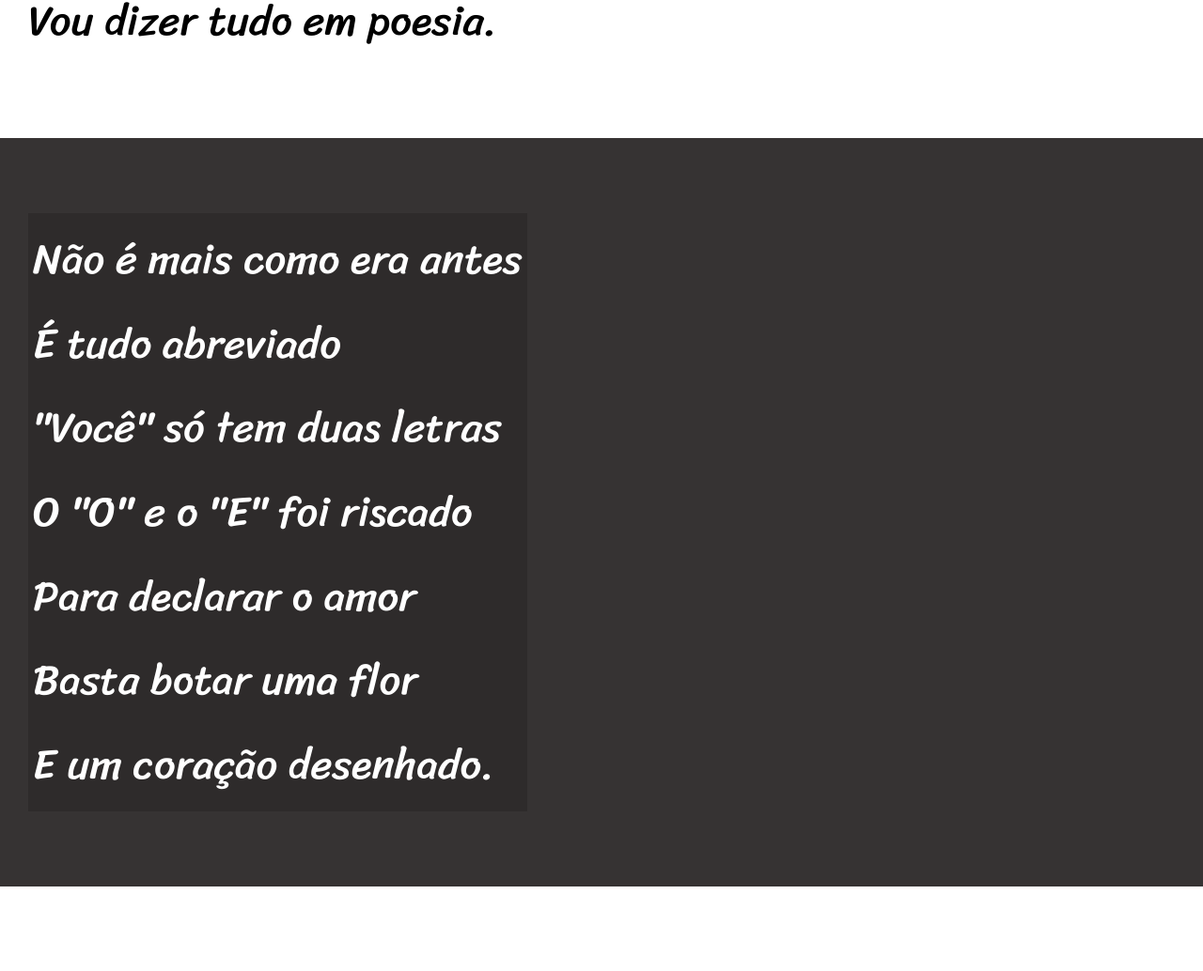
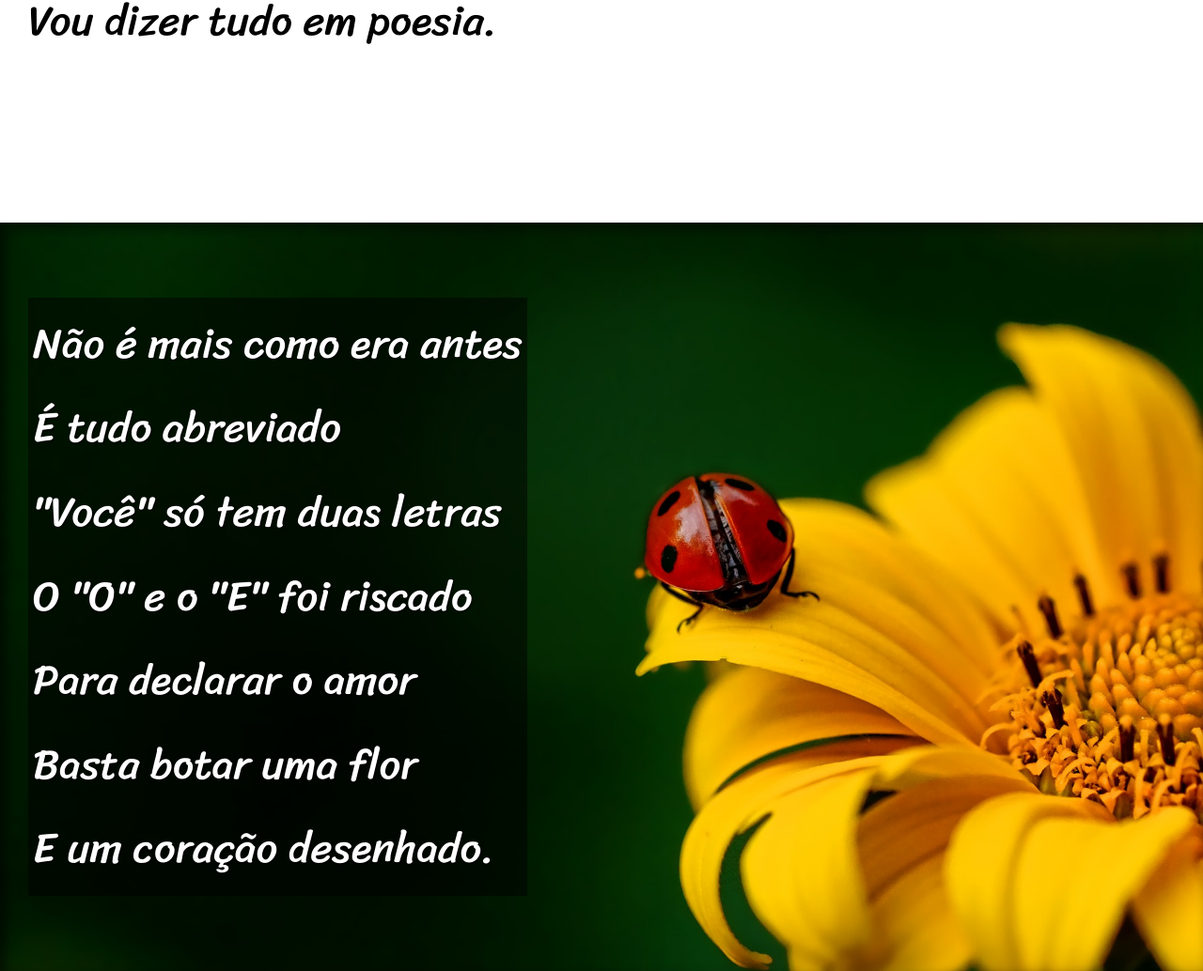
Before and after one commit to RafaelMassuco/HTML_CSS, a plain HTML site: page desafios/desafio012/index.html in a window 1280 px wide. Shown: the part 870-1904 px from the top of the page at 94% size. Drawn offline with Linux system fonts and the light colour scheme.

Commit message:
Finished

```diff
--- a/desafios/desafio012/index.html
+++ b/desafios/desafio012/index.html
@@ -23,7 +23,7 @@
             Vou dizer tudo em poesia.
         </p>
     </section>
-    <section class="imagem">
+    <section class="imagem" id="img01">
         <p>
             Não é mais como era antes <br>
             É tudo abreviado <br>
@@ -54,7 +54,7 @@
             Decifre esse rabisco.
         </p>
     </section>
-    <section class="imagem">
+    <section class="imagem" id="img02">
         <p>
             Tenho saudade das cartas <br>
             Escritas com a própria mão <br>
--- a/desafios/desafio012/style.css
+++ b/desafios/desafio012/style.css
@@ -56,6 +56,10 @@ section {
     font-size: 3.5vw;
 }
 
+section > p {
+    padding-bottom: 2em;
+}
+
 section.normal {
     background-color: white;
     color: black;
@@ -64,12 +68,25 @@ section.normal {
 section.imagem {
     background-color: rgb(54, 51, 51);
     color: white;
+    box-shadow: inset 6px 6px 13px 0px rgba(0, 0, 0, 0.596);
+    background-size: cover;
+    background-attachment: fixed;
 }
 
 section.imagem > p {
     padding: 5px;
     display: inline-block;
-    background-color: rgba(0, 0, 0, 0.158);
+    background-color: rgba(0, 0, 0, 0.507);
+    text-shadow: 1px 1px 2px black;
+}
+
+section#img01 {
+    background-image: url(imagens/background001.jpg);
+    background-position: right center;
+}
+
+section#img02 {
+    background-image: url(imagens/background002.jpg);
 }
 
 footer {
```
